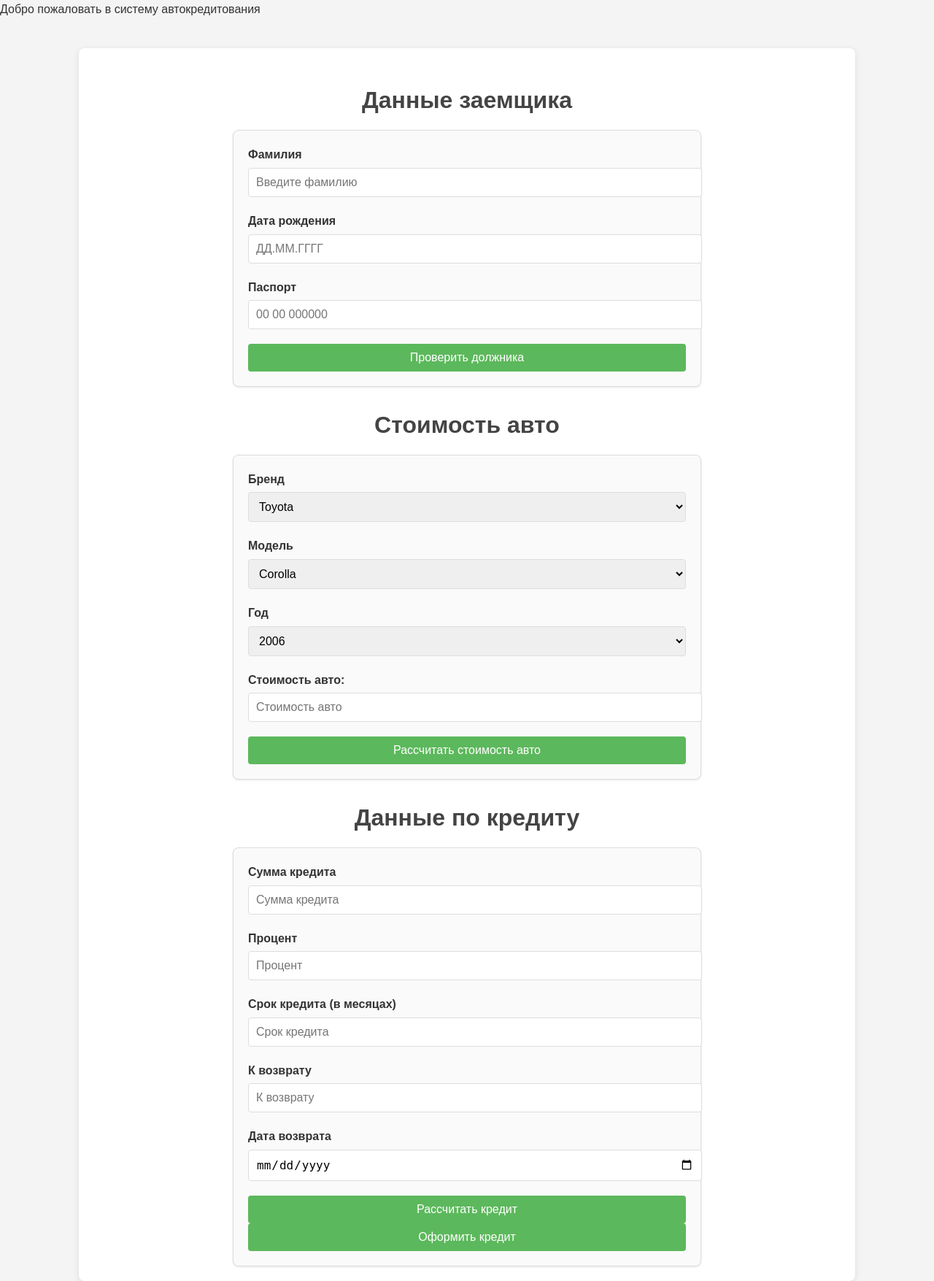
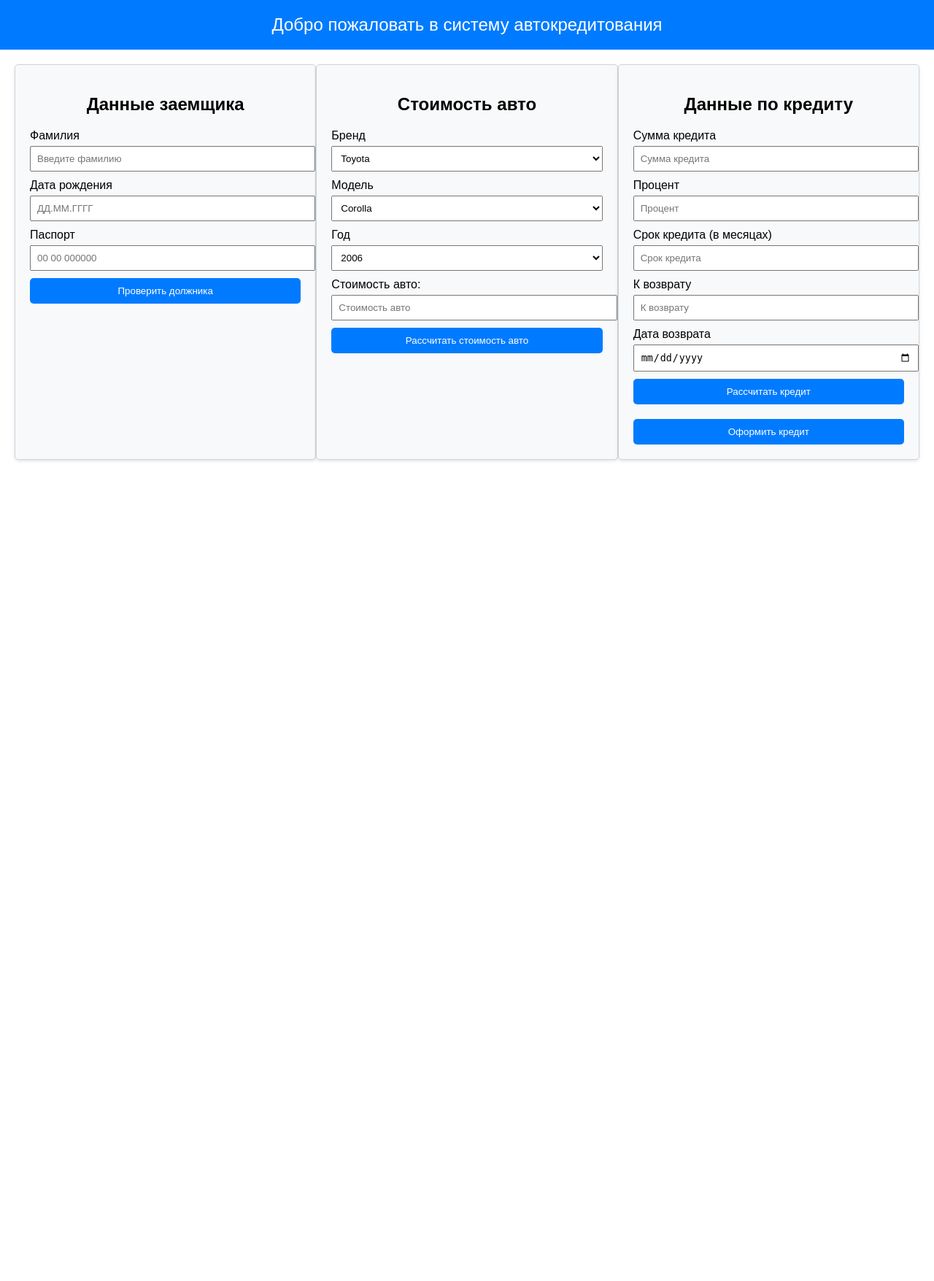
Before and after one commit to polaris2010/FlaskProject, a Flask app: page / in a window 1280 px wide. Shown: the whole page at 73% size. After the commit the page ends 632 px from the top, so only its background shows below. Run offline with Flask 3, Linux system fonts and the light colour scheme.

Commit message:
Add files via upload

```diff
--- a/static/css/app.css
+++ b/static/css/app.css
@@ -1,179 +1,73 @@
-/* Общие настройки для всего приложения */
-body {
-    font-family: 'Arial', sans-serif;
-    background-color: #f4f4f4;
-    color: #333;
-    margin: 0;
-    padding: 0;
-    line-height: 1.6;
+/* Стили для баннера */
+.banner {
+    background-color: #007BFF; /* Цвет фона баннера */
+    color: white; /* Цвет текста */
+    text-align: center; /* Выравнивание текста по центру */
+    padding: 20px; /* Отступы */
+    font-size: 24px; /* Размер шрифта */
 }
 
-.container {
-    width: 80%;
-    margin: 0 auto;
-    padding: 20px;
-    background-color: #fff;
-    box-shadow: 0 2px 8px rgba(0, 0, 0, 0.1);
-    border-radius: 8px;
-    margin-top: 40px;
+/* Основные стили для страницы */
+body {
+    font-family: Arial, sans-serif; /* Шрифт страницы */
+    margin: 0; /* Убираем отступы */
+    padding: 0; /* Убираем отступы */
 }
 
-h1, h2, h3 {
-    color: #444;
-    text-align: center;
+/* Контейнер для трех боксов */
+.container {
+    display: flex; /* Используем Flexbox */
+    justify-content: space-around; /* Пробел между элементами */
+    margin: 20px; /* Отступы вокруг контейнера */
 }
 
-h1 {
-    margin-bottom: 20px;
-    font-size: 2.5em;
+/* Стили для боксов форм */
+.form-box {
+    background-color: #f8f9fa; /* Цвет фона бокса */
+    border: 1px solid #ced4da; /* Граница */
+    border-radius: 5px; /* Закругление углов */
+    padding: 20px; /* Отступы внутри бокса */
+    width: 30%; /* Ширина бокса */
+    box-shadow: 0 2px 4px rgba(0, 0, 0, 0.1); /* Тень */
 }
 
-h2 {
-    font-size: 2em;
-    margin-bottom: 15px;
+/* Стили для заголовков форм */
+h1, h2 {
+    text-align: center; /* Выравнивание заголовка по центру */
 }
 
-/* Стиль формы */
-form {
-    max-width: 600px;
-    margin: 0 auto;
-    padding: 20px;
-    background-color: #fafafa;
-    border: 1px solid #ddd;
-    border-radius: 8px;
-    box-shadow: 0 1px 3px rgba(0, 0, 0, 0.1);
+/* Стили для меток и полей ввода */
+label {
+    margin-top: 10px; /* Отступ сверху для меток */
+    display: block; /* Выравнивание меток по блоку */
 }
 
-form label {
-    display: block;
-    font-weight: bold;
-    margin-bottom: 5px;
-    color: #333;
+/* Стили для полей ввода */
+input, select {
+    width: 100%; /* Ширина полей ввода */
+    padding: 8px; /* Отступы внутри полей ввода */
+    margin-top: 5px; /* Отступ сверху для полей ввода */
 }
 
-form input[type="text"],
-form input[type="number"],
-form input[type="date"],
-form input[type="password"],
-form select,
-form textarea {
-    width: 100%;
-    padding: 10px;
-    margin-bottom: 20px;
-    border: 1px solid #ddd;
-    border-radius: 4px;
-    font-size: 16px;
-}
-
-form input[type="text"]:focus,
-form input[type="number"]:focus,
-form input[type="date"]:focus,
-form select:focus,
-form textarea:focus {
-    border-color: #888;
-    outline: none;
-    box-shadow: 0 0 8px rgba(0, 0, 0, 0.1);
-}
-
-/* Стиль кнопки */
+/* Стили для кнопок */
 button {
-    display: inline-block;
-    padding: 10px 20px;
-    font-size: 16px;
-    color: #fff;
-    background-color: #5cb85c;
-    border: none;
-    border-radius: 4px;
-    cursor: pointer;
-    text-align: center;
-    transition: background-color 0.3s ease;
-    width: 100%;
+    background-color: #007BFF; /* Цвет фона кнопки */
+    color: white; /* Цвет текста кнопки */
+    border: none; /* Убираем границу */
+    padding: 10px; /* Отступы внутри кнопки */
+    border-radius: 5px; /* Закругление углов кнопки */
+    cursor: pointer; /* Указатель при наведении */
+    width: 100%; /* Ширина кнопки */
+    margin-top: 10px; /* Отступ сверху для кнопок */
 }
 
 button:hover {
-    background-color: #4cae4c;
+    background-color: #0056b3; /* Цвет фона при наведении */
 }
 
-/* Ошибки или сообщения */
-.alert {
-    padding: 15px;
-    background-color: #f44336; /* Red */
-    color: white;
-    margin-bottom: 20px;
-    border-radius: 4px;
+/* Стили для сообщений */
+#resultMessage {
+    color: red; /* Цвет текста сообщения */
+    font-weight: bold; /* Жирный текст */
+    margin-top: 10px; /* Отступ сверху */
 }
-
-.alert.success {
-    background-color: #4CAF50; /* Green */
-}
-
-.alert.info {
-    background-color: #2196F3; /* Blue */
-}
-
-.alert.warning {
-    background-color: #ff9800; /* Orange */
-}
-
-/* Ссылки */
-a {
-    color: #3498db;
-    text-decoration: none;
-}
-
-a:hover {
-    color: #2980b9;
-}
-
-/* Таблицы */
-table {
-    width: 100%;
-    border-collapse: collapse;
-    margin: 20px 0;
-    font-size: 1em;
-    border-radius: 8px 8px 0 0;
-    overflow: hidden;
-    box-shadow: 0 1px 3px rgba(0, 0, 0, 0.1);
-}
-
-table thead tr {
-    background-color: #3498db;
-    color: #fff;
-    text-align: left;
-    font-weight: bold;
-}
-
-table th,
-table td {
-    padding: 12px 15px;
-    border: 1px solid #ddd;
-}
-
-table tbody tr {
-    border-bottom: 1px solid #ddd;
-}
-
-table tbody tr:nth-of-type(even) {
-    background-color: #f3f3f3;
-}
-
-table tbody tr:hover {
-    background-color: #f1f1f1;
-}
-
-/* Мобильная адаптация */
-@media (max-width: 768px) {
-    .container {
-        width: 100%;
-        padding: 10px;
-    }
-
-    form {
-        padding: 15px;
-    }
-
-    button {
-        width: 100%;
-        font-size: 14px;
-    }
-}
```
